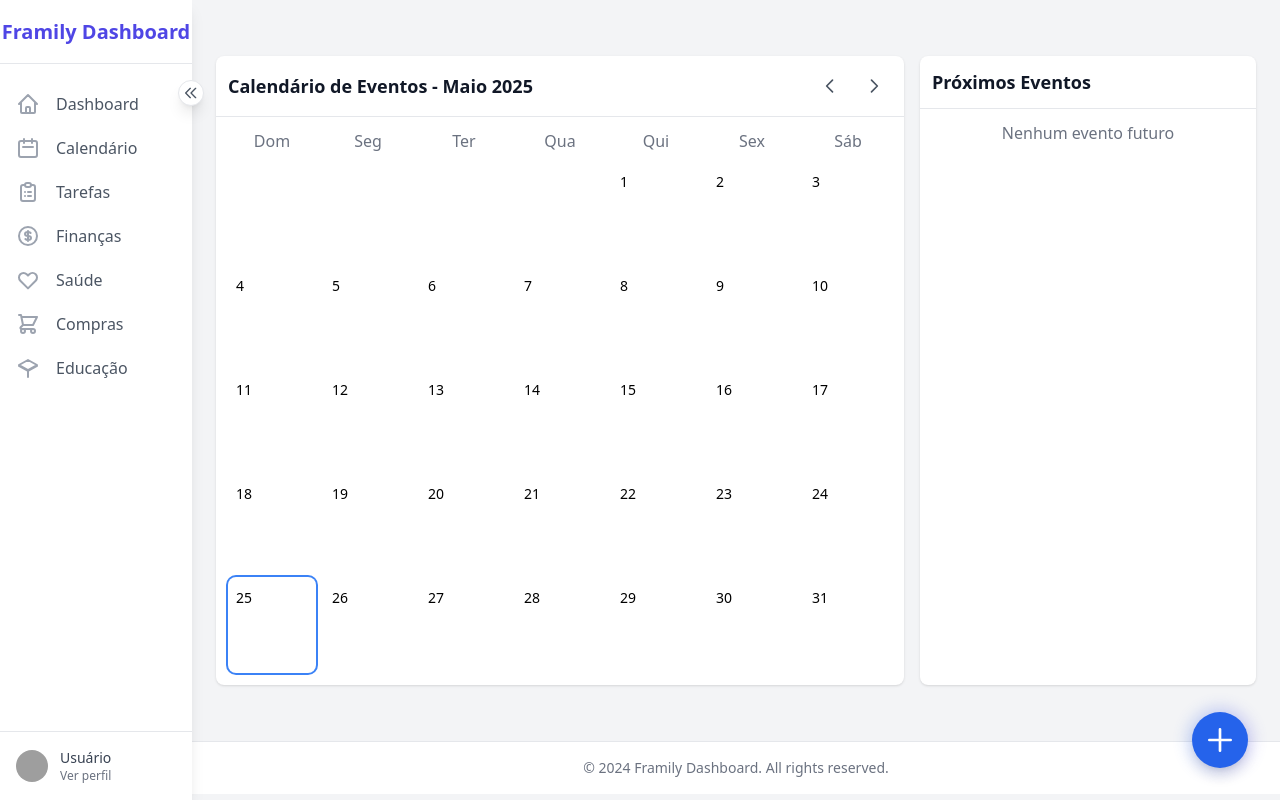
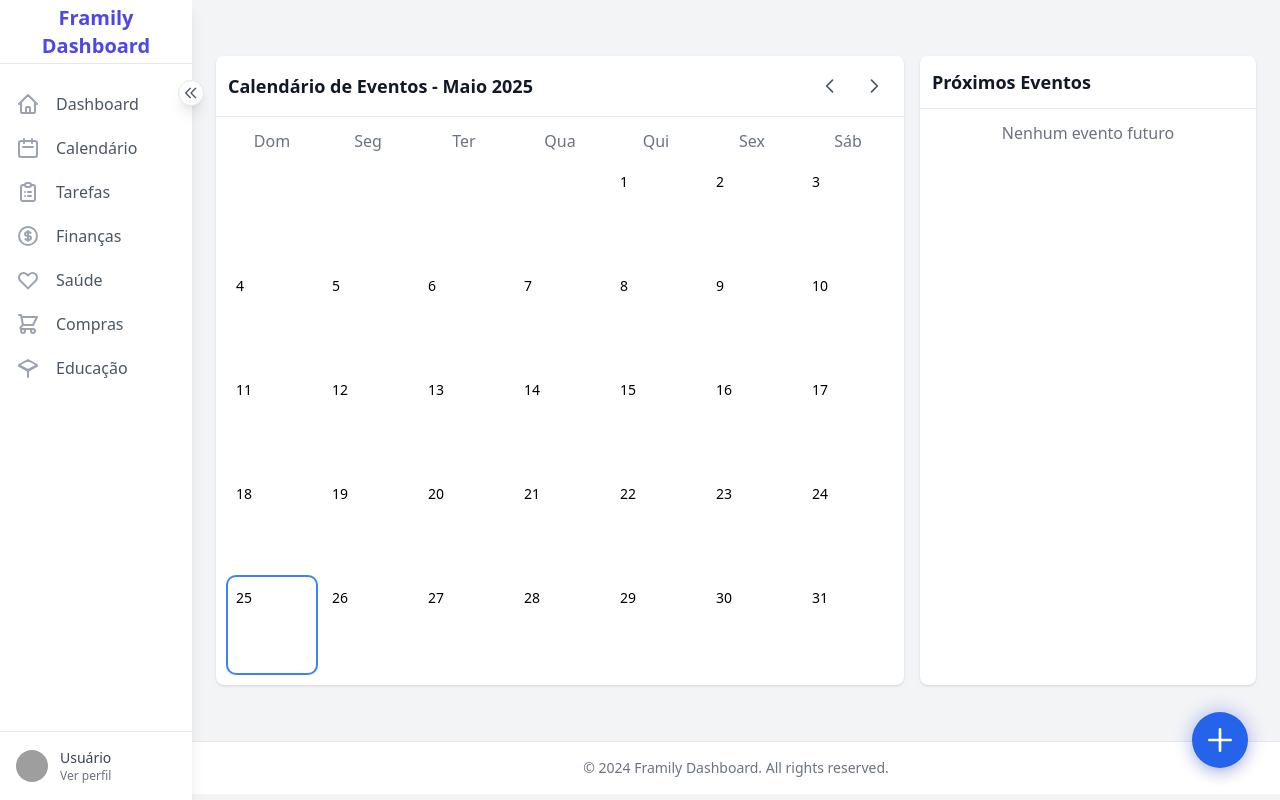
Before and after one commit to igorhaf/framily, a FastAPI app: page /calendar in a window 1280 px wide. Run offline with FastAPI, Linux system fonts and the light colour scheme; data that the repository does not hold is empty; some libraries are stand-ins or nearby versions; grey boxes are pictures that could not be loaded.

Commit message:
estilo do menu

```diff
--- a/templates/base.html
+++ b/templates/base.html
@@ -55,7 +55,10 @@
         <div id="sidebar" class="sidebar w-48 bg-white shadow-lg relative">
             <!-- Logo -->
             <div class="h-16 flex items-center justify-center border-b">
-                <a href="/" class="text-xl font-bold text-indigo-600 logo-text">Framily Dashboard</a>
+                <a href="/" class="logo-text flex flex-col items-center justify-center">
+                    <span class="text-xl font-bold text-indigo-600">Framily</span>
+                    <span class="text-xl font-bold text-indigo-600">Dashboard</span>
+                </a>
             </div>
 
             <!-- Navigation -->
```
